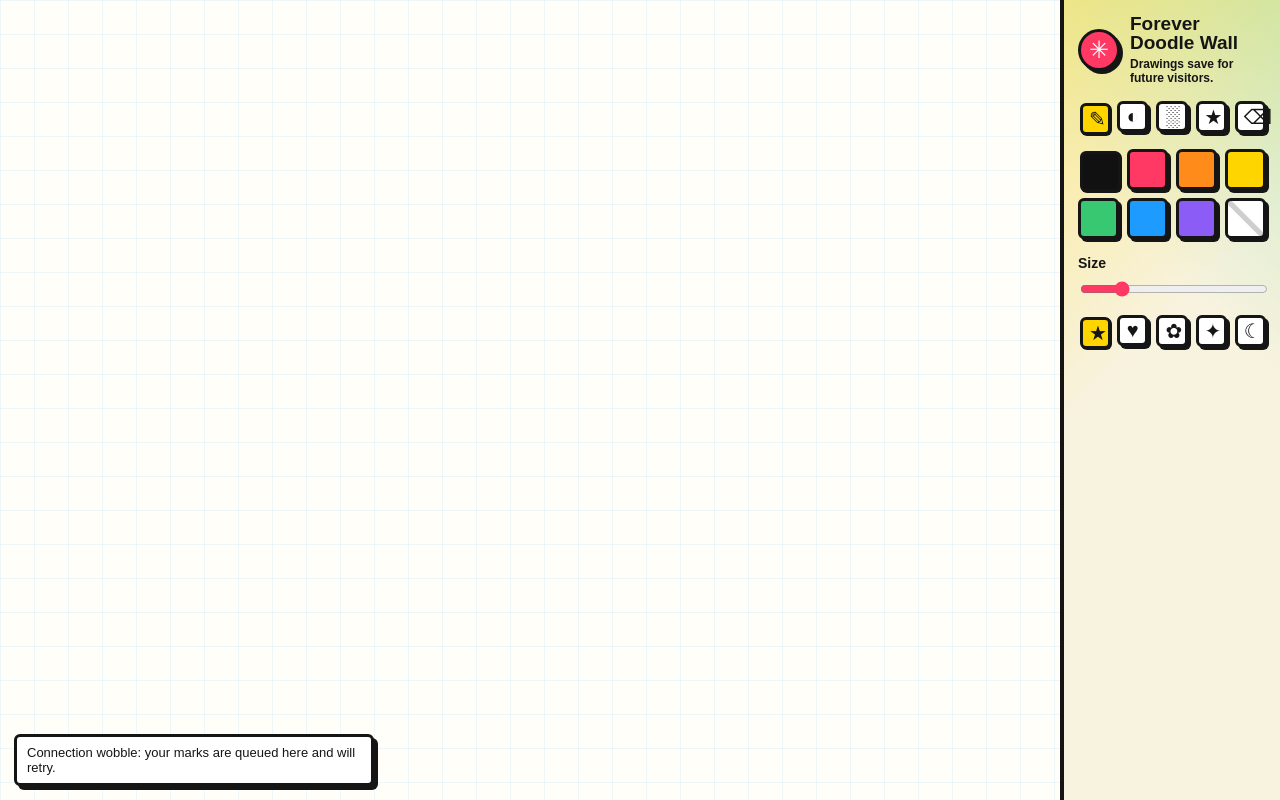
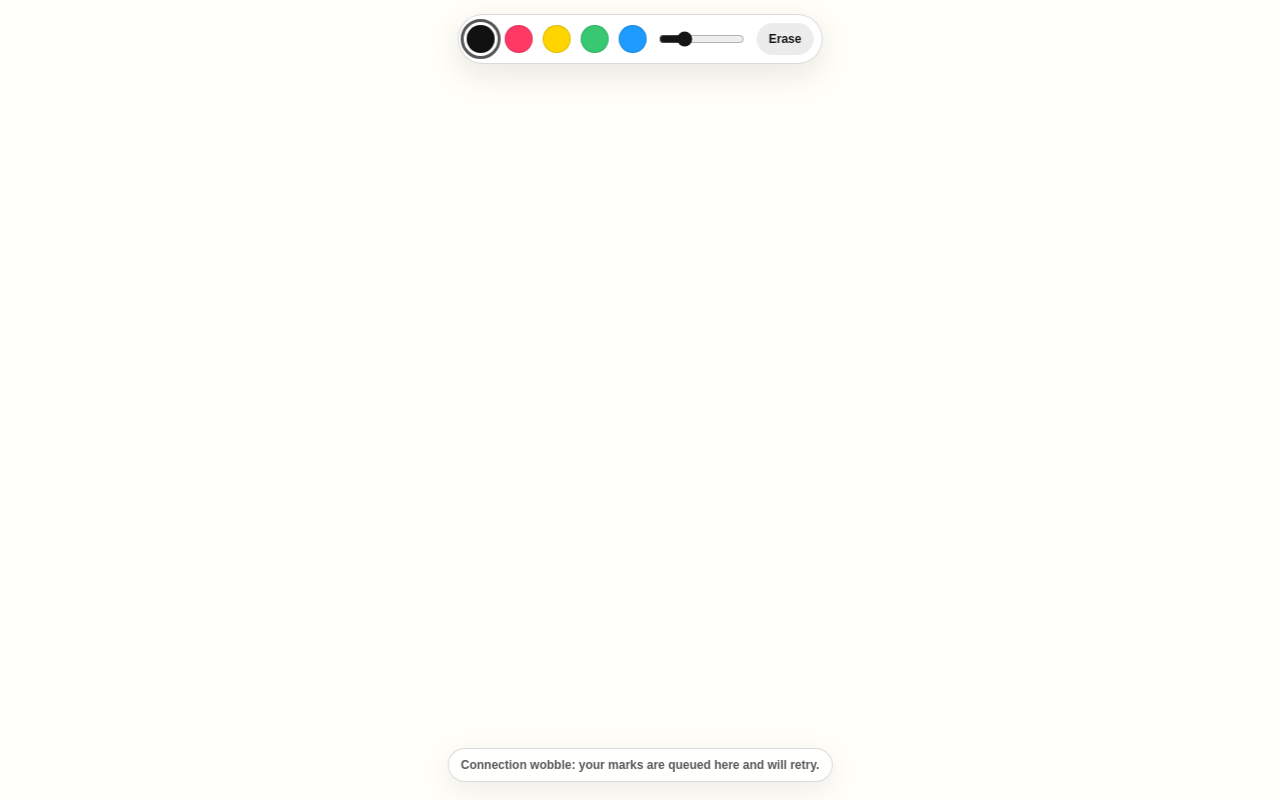
Before and after one commit to maetyu-d/thewall, a website: page index.html in a window 1280 px wide. Drawn offline with Linux system fonts and the light colour scheme; no server answers.

Commit message:
Simplify drawing interface

```diff
--- a/app.js
+++ b/app.js
@@ -2,11 +2,11 @@ const canvas = document.querySelector("#wall");
 const ctx = canvas.getContext("2d");
 const statusEl = document.querySelector("#status");
 const sizeInput = document.querySelector("#size");
+const eraseButton = document.querySelector("#erase");
 
 const state = {
   tool: "brush",
   color: "#111111",
-  stamp: "star",
   size: Number(sizeInput.value),
   drawing: false,
   current: [],
@@ -22,7 +22,6 @@ const state = {
 };
 
 const api = "/api/drawing";
-const rainbowColors = ["#ff3864", "#ff8c1a", "#ffd500", "#37c871", "#1e9bff", "#8b5cf6"];
 
 setupControls();
 resizeCanvas();
@@ -44,14 +43,6 @@ document.addEventListener("visibilitychange", () => {
 canvas.addEventListener("pointerdown", (event) => {
   canvas.setPointerCapture(event.pointerId);
   const point = getPoint(event);
-
-  if (state.tool === "stamp") {
-    const stroke = makeStroke([point]);
-    drawStroke(stroke);
-    saveStroke(stroke);
-    return;
-  }
-
   state.drawing = true;
   state.current = [point];
 });
@@ -68,31 +59,25 @@ canvas.addEventListener("pointerup", finishStroke);
 canvas.addEventListener("pointercancel", finishStroke);
 
 function setupControls() {
-  document.querySelectorAll("[data-tool]").forEach((button) => {
-    button.addEventListener("click", () => {
-      state.tool = button.dataset.tool;
-      setActive("[data-tool]", button);
-    });
-  });
-
   document.querySelectorAll("[data-color]").forEach((button) => {
     button.addEventListener("click", () => {
       state.color = button.dataset.color;
+      state.tool = "brush";
+      eraseButton.classList.remove("active");
+      eraseButton.setAttribute("aria-pressed", "false");
       setActive("[data-color]", button);
-    });
-  });
-
-  document.querySelectorAll("[data-stamp]").forEach((button) => {
-    button.addEventListener("click", () => {
-      state.stamp = button.dataset.stamp;
-      state.tool = "stamp";
-      setActive("[data-stamp]", button);
-      setActive("[data-tool]", document.querySelector('[data-tool="stamp"]'));
     });
   });
 
   sizeInput.addEventListener("input", () => {
     state.size = Number(sizeInput.value);
+  });
+
+  eraseButton.addEventListener("click", () => {
+    const erasing = state.tool !== "eraser";
+    state.tool = erasing ? "eraser" : "brush";
+    eraseButton.classList.toggle("active", erasing);
+    eraseButton.setAttribute("aria-pressed", String(erasing));
   });
 }
 
@@ -191,7 +176,6 @@ function makeStroke(points) {
     tool: state.tool,
     color: state.color,
     size: state.size,
-    stamp: state.stamp,
     points
   };
 }
@@ -204,11 +188,6 @@ function redrawAll() {
 function drawStroke(stroke) {
   if (!stroke?.points?.length) return;
 
-  if (stroke.tool === "stamp") {
-    drawStamp(stroke.points[0], stroke);
-    return;
-  }
-
   for (let index = 1; index < stroke.points.length; index += 1) {
     drawSegment(stroke.points[index - 1], stroke.points[index], stroke, index);
   }
@@ -218,69 +197,16 @@ function drawSegment(from, to, stroke, index = 0) {
   const start = scalePoint(from);
   const end = scalePoint(to);
 
-  if (stroke.tool === "spray") {
-    spray(to, stroke, index);
-    return;
-  }
-
   ctx.save();
   ctx.lineCap = "round";
   ctx.lineJoin = "round";
   ctx.lineWidth = stroke.size;
   ctx.strokeStyle = stroke.tool === "eraser" ? "#fffef8" : stroke.color;
 
-  if (stroke.tool === "rainbow") {
-    ctx.strokeStyle = rainbowColors[index % rainbowColors.length];
-  }
-
   ctx.beginPath();
   ctx.moveTo(start.x, start.y);
   ctx.lineTo(end.x, end.y);
   ctx.stroke();
-  ctx.restore();
-}
-
-function spray(point, stroke, segmentIndex) {
-  const scaled = scalePoint(point);
-  const dots = Math.max(8, Math.round(stroke.size * 0.85));
-  ctx.save();
-  ctx.fillStyle = stroke.color;
-  for (let index = 0; index < dots; index += 1) {
-    const seed = (point.x * 1009) + (point.y * 9176) + (segmentIndex * 37) + index;
-    const angle = randomUnit(seed) * Math.PI * 2;
-    const radius = randomUnit(seed + 19) * stroke.size;
-    ctx.globalAlpha = 0.28 + randomUnit(seed + 41) * 0.46;
-    ctx.beginPath();
-    ctx.arc(scaled.x + Math.cos(angle) * radius, scaled.y + Math.sin(angle) * radius, 1.4, 0, Math.PI * 2);
-    ctx.fill();
-  }
-  ctx.restore();
-}
-
-function randomUnit(seed) {
-  const value = Math.sin(seed * 12.9898) * 43758.5453;
-  return value - Math.floor(value);
-}
-
-function drawStamp(point, stroke) {
-  const scaled = scalePoint(point);
-  const symbol = {
-    star: "★",
-    heart: "♥",
-    flower: "✿",
-    spark: "✦",
-    moon: "☾"
-  }[stroke.stamp] || "★";
-
-  ctx.save();
-  ctx.fillStyle = stroke.color;
-  ctx.strokeStyle = "#151515";
-  ctx.lineWidth = Math.max(2, stroke.size / 10);
-  ctx.font = `900 ${stroke.size * 1.9}px Arial, Helvetica, sans-serif`;
-  ctx.textAlign = "center";
-  ctx.textBaseline = "middle";
-  ctx.strokeText(symbol, scaled.x, scaled.y);
-  ctx.fillText(symbol, scaled.x, scaled.y);
   ctx.restore();
 }
 
--- a/index.html
+++ b/index.html
@@ -11,49 +11,17 @@
       <section class="stage" aria-label="Shared drawing canvas">
         <canvas id="wall" aria-label="Persistent drawing canvas"></canvas>
         <div class="status" id="status" role="status">Loading the wall...</div>
-      </section>
 
-      <aside class="toolbox" aria-label="Drawing tools">
-        <div class="brand">
-          <span class="brand-mark">✳</span>
-          <div>
-            <h1>Forever Doodle Wall</h1>
-            <p>Drawings save for future visitors.</p>
-          </div>
-        </div>
-
-        <div class="tools" role="toolbar" aria-label="Tools">
-          <button class="tool active" data-tool="brush" title="Brush" aria-label="Brush">✎</button>
-          <button class="tool" data-tool="rainbow" title="Rainbow brush" aria-label="Rainbow brush">◐</button>
-          <button class="tool" data-tool="spray" title="Spray" aria-label="Spray">░</button>
-          <button class="tool" data-tool="stamp" title="Stamp" aria-label="Stamp">★</button>
-          <button class="tool" data-tool="eraser" title="Eraser" aria-label="Eraser">⌫</button>
-        </div>
-
-        <div class="palette" aria-label="Colors">
+        <div class="toolbar" aria-label="Drawing controls">
           <button class="swatch active" style="--swatch:#111111" data-color="#111111" aria-label="Black"></button>
           <button class="swatch" style="--swatch:#ff3864" data-color="#ff3864" aria-label="Pink"></button>
-          <button class="swatch" style="--swatch:#ff8c1a" data-color="#ff8c1a" aria-label="Orange"></button>
           <button class="swatch" style="--swatch:#ffd500" data-color="#ffd500" aria-label="Yellow"></button>
           <button class="swatch" style="--swatch:#37c871" data-color="#37c871" aria-label="Green"></button>
           <button class="swatch" style="--swatch:#1e9bff" data-color="#1e9bff" aria-label="Blue"></button>
-          <button class="swatch" style="--swatch:#8b5cf6" data-color="#8b5cf6" aria-label="Purple"></button>
-          <button class="swatch" style="--swatch:#ffffff" data-color="#ffffff" aria-label="White"></button>
+          <input id="size" class="size" type="range" min="4" max="42" value="14" aria-label="Brush size">
+          <button class="erase" id="erase" aria-pressed="false" aria-label="Eraser">Erase</button>
         </div>
-
-        <label class="control">
-          <span>Size</span>
-          <input id="size" type="range" min="4" max="64" value="16">
-        </label>
-
-        <div class="stamps" aria-label="Stamp shapes">
-          <button class="stamp active" data-stamp="star" aria-label="Star stamp">★</button>
-          <button class="stamp" data-stamp="heart" aria-label="Heart stamp">♥</button>
-          <button class="stamp" data-stamp="flower" aria-label="Flower stamp">✿</button>
-          <button class="stamp" data-stamp="spark" aria-label="Spark stamp">✦</button>
-          <button class="stamp" data-stamp="moon" aria-label="Moon stamp">☾</button>
-        </div>
-      </aside>
+      </section>
     </main>
 
     <script src="/app.js" type="module"></script>
--- a/styles.css
+++ b/styles.css
@@ -1,13 +1,9 @@
 :root {
   color-scheme: light;
   --ink: #151515;
-  --paper: #fffdf4;
-  --panel: #f8f3df;
-  --line: #151515;
+  --paper: #fffef8;
+  --line: rgba(21, 21, 21, 0.16);
   --hot: #ff3864;
-  --sky: #1e9bff;
-  --sun: #ffd500;
-  --mint: #37c871;
 }
 
 * {
@@ -23,7 +19,7 @@ body {
 body {
   background: var(--paper);
   color: var(--ink);
-  font-family: Arial Rounded MT Bold, Arial, Helvetica, sans-serif;
+  font-family: Arial, Helvetica, sans-serif;
   overflow: hidden;
 }
 
@@ -33,20 +29,15 @@ input {
 }
 
 .app {
-  display: grid;
-  grid-template-columns: minmax(0, 1fr) 220px;
   height: 100%;
   min-height: 100svh;
 }
 
 .stage {
   position: relative;
-  min-width: 0;
-  background:
-    linear-gradient(90deg, rgba(30, 155, 255, 0.08) 1px, transparent 1px),
-    linear-gradient(rgba(30, 155, 255, 0.08) 1px, transparent 1px),
-    #fffef8;
-  background-size: 34px 34px;
+  width: 100%;
+  height: 100%;
+  background: var(--paper);
   cursor: crosshair;
   touch-action: none;
 }
@@ -59,168 +50,102 @@ canvas {
 
 .status {
   position: absolute;
-  left: 14px;
-  bottom: 14px;
-  max-width: min(360px, calc(100% - 28px));
-  padding: 8px 10px;
-  border: 3px solid var(--line);
-  border-radius: 6px;
-  background: #fff;
-  box-shadow: 4px 4px 0 var(--line);
-  font-size: 13px;
+  left: 50%;
+  bottom: 18px;
+  max-width: min(420px, calc(100% - 32px));
+  padding: 9px 12px;
+  border: 1px solid var(--line);
+  border-radius: 999px;
+  background: rgba(255, 255, 255, 0.84);
+  box-shadow: 0 8px 28px rgba(21, 21, 21, 0.08);
+  color: rgba(21, 21, 21, 0.72);
+  font-size: 12px;
+  font-weight: 700;
+  transform: translateX(-50%);
   transition: opacity 180ms ease, transform 180ms ease;
+  backdrop-filter: blur(12px);
 }
 
 .status.hide {
   opacity: 0;
-  transform: translateY(8px);
+  transform: translate(-50%, 8px);
   pointer-events: none;
 }
 
-.toolbox {
+.toolbar {
+  position: absolute;
+  top: 14px;
+  left: 50%;
   display: flex;
-  flex-direction: column;
-  gap: 16px;
-  border-left: 4px solid var(--line);
-  background:
-    linear-gradient(135deg, rgba(255, 213, 0, 0.36), transparent 42%),
-    linear-gradient(225deg, rgba(55, 200, 113, 0.24), transparent 38%),
-    var(--panel);
-  padding: 14px;
-  overflow-y: auto;
+  align-items: center;
+  gap: 10px;
+  width: min-content;
+  max-width: calc(100% - 28px);
+  padding: 8px;
+  border: 1px solid var(--line);
+  border-radius: 999px;
+  background: rgba(255, 255, 255, 0.88);
+  box-shadow: 0 10px 32px rgba(21, 21, 21, 0.1);
+  transform: translateX(-50%);
+  backdrop-filter: blur(12px);
 }
 
-.brand {
-  display: grid;
-  grid-template-columns: 42px 1fr;
-  gap: 10px;
+.swatch,
+.erase {
+  display: flex;
   align-items: center;
-}
-
-.brand-mark {
-  display: grid;
+  justify-content: center;
   place-items: center;
-  width: 42px;
-  height: 42px;
-  border: 3px solid var(--line);
-  border-radius: 50%;
-  background: var(--hot);
-  box-shadow: 3px 3px 0 var(--line);
-  color: #fff;
-  font-size: 24px;
-}
-
-h1 {
-  margin: 0;
-  font-size: 19px;
-  line-height: 1;
-}
-
-p {
-  margin: 5px 0 0;
-  font-family: Arial, Helvetica, sans-serif;
-  font-size: 12px;
-  font-weight: 700;
-}
-
-.tools,
-.palette,
-.stamps {
-  display: grid;
-  gap: 8px;
-}
-
-.tools {
-  grid-template-columns: repeat(5, 1fr);
-}
-
-.palette {
-  grid-template-columns: repeat(4, 1fr);
-}
-
-.stamps {
-  grid-template-columns: repeat(5, 1fr);
-}
-
-.tool,
-.stamp,
-.swatch {
-  display: grid;
-  place-items: center;
-  aspect-ratio: 1;
-  border: 3px solid var(--line);
-  border-radius: 6px;
-  background: #fff;
-  box-shadow: 3px 3px 0 var(--line);
-  color: var(--ink);
+  border: 0;
   cursor: pointer;
-  font-size: 20px;
-  min-width: 0;
-}
-
-.tool:hover,
-.stamp:hover,
-.swatch:hover,
-.tool.active,
-.stamp.active,
-.swatch.active {
-  transform: translate(2px, 2px);
-  box-shadow: 1px 1px 0 var(--line);
-}
-
-.tool.active,
-.stamp.active {
-  background: var(--sun);
 }
 
 .swatch {
+  width: 28px;
+  height: 28px;
+  border-radius: 50%;
   background: var(--swatch);
+  box-shadow: inset 0 0 0 1px rgba(21, 21, 21, 0.14);
 }
 
-.swatch[data-color="#ffffff"] {
-  background:
-    linear-gradient(45deg, transparent 44%, #cfcfcf 45%, #cfcfcf 55%, transparent 56%),
-    #fff;
+.swatch.active {
+  outline: 3px solid rgba(21, 21, 21, 0.72);
+  outline-offset: 3px;
 }
 
-.control {
-  display: grid;
-  gap: 8px;
-  font-size: 14px;
+.size {
+  width: 86px;
+  accent-color: var(--ink);
 }
 
-.control span {
-  font-weight: 900;
+.erase {
+  min-height: 32px;
+  padding: 0 12px;
+  border-radius: 999px;
+  background: rgba(21, 21, 21, 0.08);
+  color: var(--ink);
+  font-size: 12px;
+  font-weight: 800;
 }
 
-input[type="range"] {
-  width: 100%;
-  accent-color: var(--hot);
+.erase.active {
+  background: var(--ink);
+  color: #fff;
 }
 
-@media (max-width: 760px) {
-  body {
-    overflow: auto;
+@media (max-width: 560px) {
+  .toolbar {
+    top: 10px;
+    gap: 8px;
+    padding: 7px;
   }
 
-  .app {
-    grid-template-columns: 1fr;
-    grid-template-rows: minmax(0, 1fr) auto;
+  .swatch {
+    width: 24px;
+    height: 24px;
   }
 
-  .stage {
-    min-height: calc(100svh - 190px);
-  }
-
-  .toolbox {
-    display: grid;
-    grid-template-columns: 1fr;
-    border-left: 0;
-    border-top: 4px solid var(--line);
-    max-height: 230px;
-  }
-
-  .brand {
-    display: none;
+  .size {
+    width: 62px;
   }
 }
```
Also changed, not shown: netlify/functions/drawing.mjs (+2 -8 lines).
